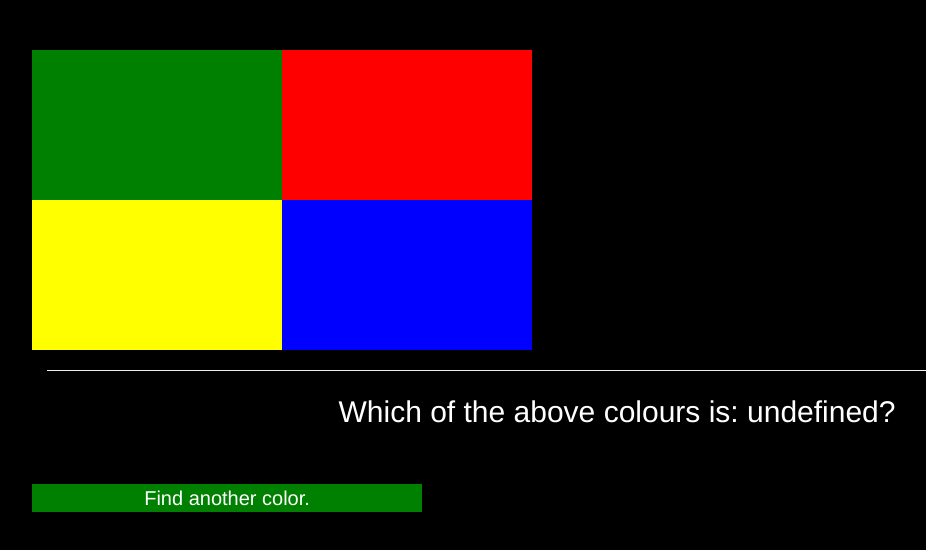
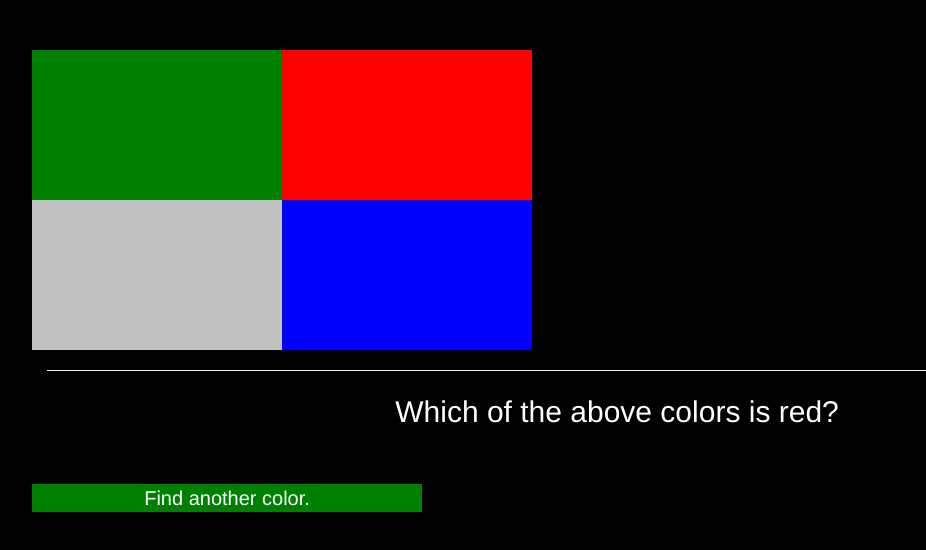
Before and after one commit to Bongwe/name-the-color, a plain HTML site: page index.html in a window 1280 px wide. Shown: the whole page, without its empty margins (23-949 px from the left). Drawn offline with Linux system fonts and the light colour scheme.

Commit message:
got the basic game working

```diff
--- a/index.html
+++ b/index.html
@@ -3,7 +3,7 @@
     <head>
         <meta charset="utf-8">
         <meta http-equiv="X-UA-Compatible" content="IE=edge,chrome=1">
-        <title>Name the colour</title>
+        <title>The color</title>
         <meta name="description" content="">
         <meta name="viewport" content="width=device-width, initial-scale=1">
 
--- a/js/main.js
+++ b/js/main.js
@@ -1,58 +1,65 @@
 
 
-startGame();
+let min = 0;
+let max = 4;
+let indexOfNextColor = 0;
+let numberOfColors = 4;
+let listOfAllColors = ["Green", "Red", "Silver", "Blue","Aquamarine","Azure", "Purple", "Bisque"];
 
-function startGame(){
+playGame();
 
-	let min = 0;
-	let max = 8;
-	let numberOfQuestions = 4;
-	let indexToStartSelecting = 0;
-
-	let questionCount = 0;
-	let listOfColors = ["Green", "Red", "Yellow", "Blue","Aquamarine","Azure", "Beige,", "Bisque"];
-	let gameChosenColorIndexes = getAListOfRandomNumbers(indexToStartSelecting, indexToStartSelecting + numberOfQuestions)
-	let listOfSelectedColors = chooseTheNextColorsToDisplay(indexToStartSelecting, listOfColors);
-	let gameChosenColor = listOfColors[gameChosenColorIndexes];
-
-	displayColors(listOfSelectedColors);
-
-	$("#findMoreColors").click(function() {
-		indexToStartSelecting = indexToStartSelecting + 4;
-		listOfSelectedColors = chooseTheNextColorsToDisplay(indexToStartSelecting, listOfColors);
-		displayColors(listOfSelectedColors);
-	});
-
-	//this checks if the colors were clicked
-	for (let index = 0; index < 4; index++) {
-		$("#block-"+index).click(function(){
-			let answer = listOfSelectedColors[index];
-			checkTheAnswer(gameChosenColor, answer);
-		});
-	}
-
-	$("#theQuestion").html("Which of the above colours is: " + gameChosenColor + "?")
+function playGame() {
+	listOfColorsToDisplay = chooseTheNextColorsToDisplay(indexOfNextColor, numberOfColors,  listOfAllColors);
+	gameChosenColor = listOfColorsToDisplay[getARandomNumber(min, max)];
+	displayColors(listOfColorsToDisplay, numberOfColors);
+	displayQuestion(gameChosenColor);
+	doWhenColorIsClicked(listOfColorsToDisplay, numberOfColors, gameChosenColor);
+	indexOfNextColor = indexOfNextColor + numberOfColors;
 }
 
-function displayColors(listOfSelectedColors){
-	for (let index = 0; index < 4; index++) {
+$("#findMoreColors").click(function(){
+	playGame();
+});
+
+function chooseTheNextColorsToDisplay(indexOfNextColor, numberOfColors, listOfAllColors) {
+	let chosenColors = [];
+	for (let index = 0; index < numberOfColors; index++) {
+		chosenColors [index] = listOfAllColors[index + indexOfNextColor];
+	}
+	return chosenColors;
+}
+
+function displayColors(listOfColors, numberOfColors){
+	for (let index = 0; index < numberOfColors; index++) {
 		$("#block-" + index).css({
-			"background-color": listOfSelectedColors[index]
+			"background-color": listOfColors[index]
 		});
 	}
 }
 
+function doWhenColorIsClicked(listOfColors, numberOfColors,gameChosenColor ){
+	for (let index = 0; index < numberOfColors; index++) {
+		$("#block-"+index).click(function(){
+			let answer = listOfColors[index];
+			checkTheAnswer(gameChosenColor, answer);
+		});
+	}
+}
+
+function displayQuestion(gameChosenColor) {
+	$("#theQuestion").html("Which of the above colors is " + gameChosenColor.toLowerCase() + "?");
+}
+
 function checkTheAnswer(gameChosenColor, userChosenAnswer){
 	if(userChosenAnswer == gameChosenColor) {
-		$("#theAnswer").html("Yes! that is correct!");
+		$("#theAnswer").html("Yes! that is " + gameChosenColor.toLowerCase() + ".");
 		userFoundTheColor = true;
 	} else {
-		$("#theAnswer").html("No, unfortunately you are wrong.");
+		$("#theAnswer").html("No that is " + userChosenAnswer.toLowerCase() + ".");
 	}
 }
 
 function getAListOfRandomNumbers(min, max){
-	//Return a random number between min and max:
 	let randoms = [];
 	let randomNumbers = [];
 
@@ -63,20 +70,9 @@ function getAListOfRandomNumbers(min, max){
 	}
 
 	return randomNumbers;
-	//document.write(randomNumberForBlock);
 }
 
-function getARandomNumber(){
-	let min = 0;
-	let max = 4;
+function getARandomNumber(min, max){
 	var randomNumber = Math.floor(Math.random()*max) + min;
 	return randomNumber;
 }
-
-function chooseTheNextColorsToDisplay(indexToStartSelecting, listOfColors){
-	let chosenColors = [];
-	for (let index = 0; index < 4; index++) {
-		chosenColors[index] = listOfColors[indexToStartSelecting + index];
-	}
-	return chosenColors;
-}
```
